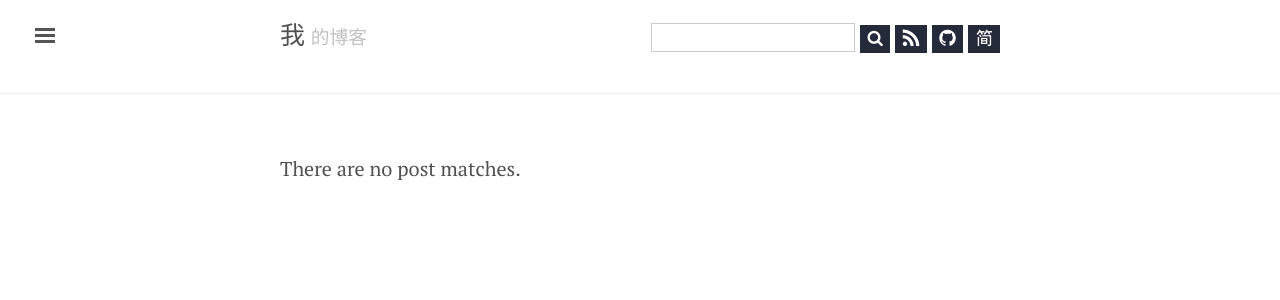
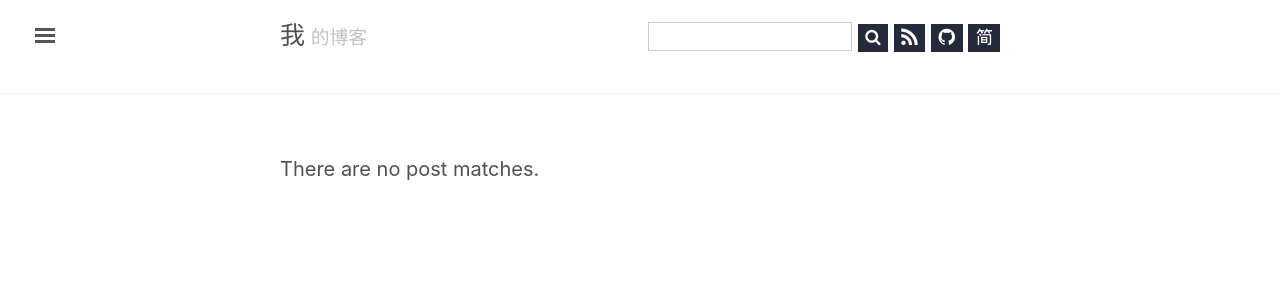
Before and after one commit to carrylaw/example.github.io, a Jekyll site: the page built from search/index.html, in a window 1280 px wide. Shown: the top 300 px of the page. Built offline with Jekyll 4.4.1, drawn with Linux system fonts in a browser that asks for light colours; nearby versions of some CDN libraries; some web fonts are replaced; library files that are not in the unit come from our copies.

Commit message:
update font style

```diff
--- a/public/css/lanyon.css
+++ b/public/css/lanyon.css
@@ -41,7 +41,8 @@
 }
 
 html {
-  font-family: "PT Serif", Georgia, "Times New Roman", serif;
+  /*font-family: "PT Serif", Georgia, "Times New Roman", serif;*/
+  font-family: -apple-system,SF UI Text,Arial,PingFang SC,Hiragino Sans GB,Microsoft YaHei,WenQuanYi Micro Hei,sans-serif;
 }
 
 h1, h2, h3, h4, h5, h6 {
```
